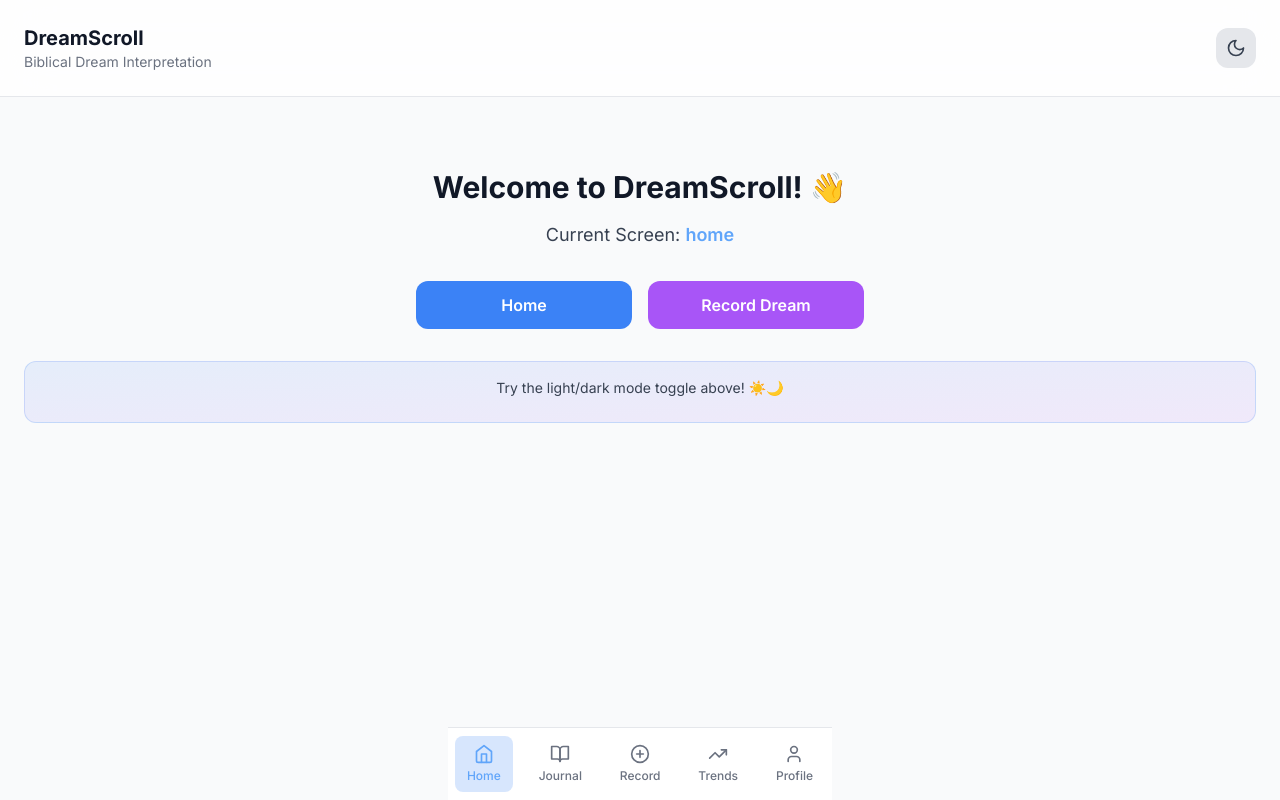
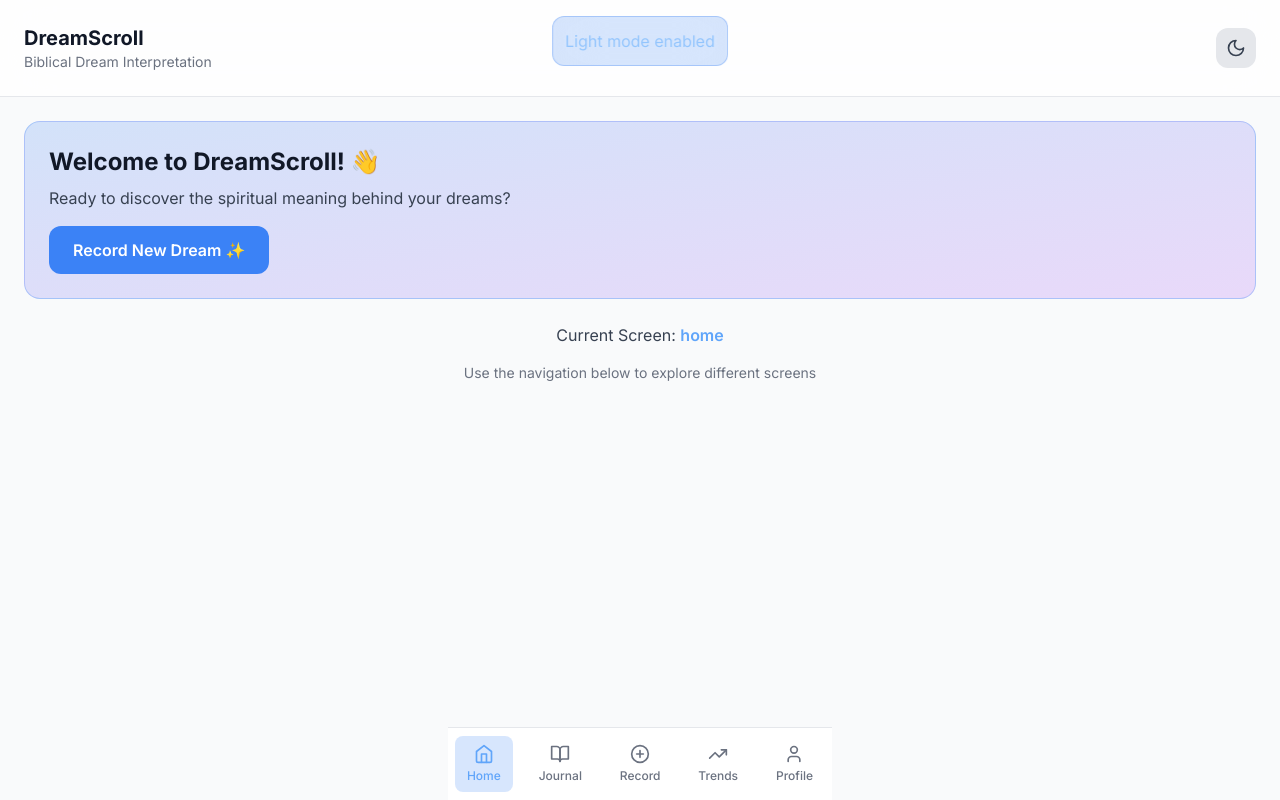
Before and after one commit to DarbyEntLLC/dreamscroll-pwa, a Next.js app: page / in a window 1280 px wide. Both pictures are taken after a click on the button 1236 px from the left and 48 px from the top of the page. Built offline with nearby package versions, Linux system fonts and the light colour scheme.

Commit message:
Update page.tsx

```diff
--- a/app/page.tsx
+++ b/app/page.tsx
@@ -1,11 +1,66 @@
 'use client';
 
-import { useState } from 'react';
-import { Home, BookOpen, PlusCircle, TrendingUp, User, Moon, Sun } from 'lucide-react';
+import { useState, useEffect, useRef } from 'react';
+import { Home, BookOpen, PlusCircle, TrendingUp, User, Moon, Sun, Mic, MicOff, Send, ArrowLeft, Brain, Sparkles } from 'lucide-react';
 
 export default function Page() {
   const [currentScreen, setCurrentScreen] = useState('home');
   const [darkMode, setDarkMode] = useState(true);
+  const [dreamText, setDreamText] = useState('');
+  const [isRecording, setIsRecording] = useState(false);
+  const [audioSupported, setAudioSupported] = useState(false);
+  const [notifications, setNotifications] = useState([]);
+
+  // Check for audio support
+  useEffect(() => {
+    if (typeof window !== 'undefined') {
+      setAudioSupported('MediaRecorder' in window);
+    }
+  }, []);
+
+  const addNotification = (message, type = 'info') => {
+    const id = Date.now();
+    setNotifications(prev => [...prev, { id, message, type }]);
+    setTimeout(() => {
+      setNotifications(prev => prev.filter(n => n.id !== id));
+    }, 3000);
+  };
+
+  const startRecording = () => {
+    setIsRecording(true);
+    addNotification('Recording started! 🎤', 'success');
+  };
+
+  const stopRecording = () => {
+    setIsRecording(false);
+    addNotification('Recording stopped', 'info');
+  };
+
+  const processDream = () => {
+    if (!dreamText.trim()) return;
+    addNotification('Dream interpretation complete! ✨', 'success');
+    setDreamText('');
+    setCurrentScreen('home');
+  };
+
+  const NotificationBar = () => (
+    notifications.length > 0 && (
+      <div className="fixed top-4 left-1/2 transform -translate-x-1/2 z-50">
+        {notifications.map(notification => (
+          <div
+            key={notification.id}
+            className={`mb-2 p-3 rounded-xl backdrop-blur-xl border ${
+              notification.type === 'success' ? 'bg-green-500/20 border-green-500/30 text-green-300' :
+              notification.type === 'error' ? 'bg-red-500/20 border-red-500/30 text-red-300' :
+              'bg-blue-500/20 border-blue-500/30 text-blue-300'
+            }`}
+          >
+            {notification.message}
+          </div>
+        ))}
+      </div>
+    )
+  );
 
   const BottomNav = () => (
     <div className={`fixed bottom-0 left-1/2 transform -translate-x-1/2 w-full max-w-sm ${darkMode ? 'bg-gray-800/90' : 'bg-white/90'} backdrop-blur-xl border-t ${darkMode ? 'border-gray-700/50' : 'border-gray-200'}`}>
@@ -34,8 +89,114 @@ export default function Page() {
     </div>
   );
 
+  // INPUT SCREEN
+  if (currentScreen === 'input') {
     return (
       <div className={`min-h-screen ${darkMode ? 'bg-gray-900 text-white' : 'bg-gray-50 text-gray-900'}`}>
+        <NotificationBar />
+
+        {/* Header */}
+        <div className={`${darkMode ? 'bg-gray-800/50' : 'bg-white/80'} backdrop-blur-xl border-b ${darkMode ? 'border-gray-700/50' : 'border-gray-200'} p-6`}>
+          <div className="flex items-center justify-between">
+            <button
+              onClick={() => setCurrentScreen('home')}
+              className={`w-10 h-10 ${darkMode ? 'bg-gray-700/50 hover:bg-gray-600/50' : 'bg-gray-200 hover:bg-gray-300'} rounded-xl flex items-center justify-center transition-colors`}
+            >
+              <ArrowLeft className={`w-5 h-5 ${darkMode ? 'text-gray-300' : 'text-gray-700'}`} />
+            </button>
+            <h2 className={`text-xl font-bold ${darkMode ? 'text-white' : 'text-gray-900'}`}>Record Dream</h2>
+            <div className="w-10 h-10"></div>
+          </div>
+        </div>
+
+        <div className="p-6 pb-24 space-y-6">
+          {/* AI Model Selection */}
+          <div className="bg-purple-500/10 rounded-xl p-4 border border-purple-500/20">
+            <h4 className="text-purple-300 font-medium mb-2 flex items-center">
+              <Brain className="w-4 h-4 mr-2" />
+              AI Interpretation Model
+            </h4>
+            <select className={`w-full p-2 rounded-lg ${darkMode ? 'bg-gray-800 border-gray-700 text-white' : 'bg-white border-gray-300 text-gray-900'} text-sm`}>
+              <option value="GPT-4">GPT-4 (OpenAI) - Most balanced</option>
+              <option value="Claude">Claude (Anthropic) - Best reasoning</option>
+              <option value="Gemini">Gemini (Google) - Creative insights</option>
+            </select>
+          </div>
+
+          {/* Recording Section */}
+          <div className={`${darkMode ? 'bg-gray-800/50' : 'bg-white/80'} backdrop-blur-xl rounded-2xl p-6 border ${darkMode ? 'border-gray-700/50' : 'border-gray-200'}`}>
+            <h3 className={`text-lg font-semibold ${darkMode ? 'text-white' : 'text-gray-900'} mb-6`}>Describe Your Dream</h3>
+
+            {/* Voice Recording Button */}
+            <div className="text-center mb-6">
+              <button
+                onClick={isRecording ? stopRecording : startRecording}
+                disabled={!audioSupported}
+                className={`w-20 h-20 rounded-full flex items-center justify-center transition-all shadow-xl ${
+                  isRecording
+                    ? 'bg-red-500 animate-pulse scale-110'
+                    : audioSupported
+                    ? 'bg-blue-500 hover:bg-blue-600 hover:scale-105'
+                    : 'bg-gray-600 cursor-not-allowed'
+                }`}
+              >
+                {isRecording ? <MicOff className="w-8 h-8 text-white" /> : <Mic className="w-8 h-8 text-white" />}
+              </button>
+              <p className={`mt-4 ${darkMode ? 'text-gray-300' : 'text-gray-700'} font-medium`}>
+                {isRecording
+                  ? '🎤 Recording your dream...'
+                  : audioSupported
+                  ? 'Tap to start voice recording'
+                  : 'Voice recording not available - please type below'
+                }
+              </p>
+            </div>
+
+            {/* Text Input */}
+            <div className="relative">
+              <textarea
+                value={dreamText}
+                onChange={(e) => setDreamText(e.target.value)}
+                placeholder="Type your dream here or use voice recording above..."
+                disabled={isRecording}
+                rows={8}
+                className={`w-full p-4 rounded-xl ${darkMode ? 'bg-gray-700/50 border-gray-600 text-white' : 'bg-gray-50 border-gray-300 text-gray-900'} border placeholder-gray-400 resize-none focus:outline-none focus:border-blue-500 transition-colors`}
+              />
+              {dreamText.trim() && !isRecording && (
+                <button
+                  onClick={processDream}
+                  className="absolute bottom-4 right-4 bg-blue-500 hover:bg-blue-600 p-3 rounded-full transition-all shadow-lg hover:scale-105"
+                >
+                  <Send className="w-5 h-5 text-white" />
+                </button>
+              )}
+            </div>
+          </div>
+
+          {/* Tips */}
+          <div className="bg-blue-500/10 rounded-xl p-4 border border-blue-500/20">
+            <h4 className="text-blue-300 font-medium mb-2 flex items-center">
+              <Sparkles className="w-4 h-4 mr-2" />
+              Recording Tips
+            </h4>
+            <ul className="text-blue-200 text-sm space-y-1">
+              <li>• Include emotions and colors you remember</li>
+              <li>• Describe the setting and people involved</li>
+              <li>• Note any symbols or unusual elements</li>
+            </ul>
+          </div>
+        </div>
+
+        <BottomNav />
+      </div>
+    );
+  }
+
+  // HOME SCREEN (Default)
+  return (
+    <div className={`min-h-screen ${darkMode ? 'bg-gray-900 text-white' : 'bg-gray-50 text-gray-900'}`}>
+      <NotificationBar />
+
       {/* Header */}
       <div className={`${darkMode ? 'bg-gray-800/50' : 'bg-white/80'} backdrop-blur-xl border-b ${darkMode ? 'border-gray-700/50' : 'border-gray-200'} p-6`}>
         <div className="flex items-center justify-between">
@@ -44,7 +205,10 @@ export default function Page() {
             <p className={`text-sm ${darkMode ? 'text-gray-400' : 'text-gray-500'}`}>Biblical Dream Interpretation</p>
           </div>
           <button
-            onClick={() => setDarkMode(!darkMode)}
+            onClick={() => {
+              setDarkMode(!darkMode);
+              addNotification(`${darkMode ? 'Light' : 'Dark'} mode enabled`, 'info');
+            }}
             className={`w-10 h-10 ${darkMode ? 'bg-gray-700/50 hover:bg-gray-600/50' : 'bg-gray-200 hover:bg-gray-300'} rounded-xl flex items-center justify-center transition-colors`}
           >
             {darkMode ? <Sun className="w-5 h-5 text-gray-300" /> : <Moon className="w-5 h-5 text-gray-700" />}
@@ -54,34 +218,28 @@ export default function Page() {
 
       {/* Content */}
       <div className="p-6 pb-24">
-        <div className="text-center py-12">
-          <h2 className={`text-3xl font-bold ${darkMode ? 'text-white' : 'text-gray-900'} mb-4`}>
+        <div className="bg-gradient-to-br from-blue-500/20 to-purple-500/20 rounded-2xl p-6 border border-blue-500/30 mb-6">
+          <h2 className={`text-2xl font-bold ${darkMode ? 'text-white' : 'text-gray-900'} mb-2`}>
             Welcome to DreamScroll! 👋
           </h2>
-          <p className={`text-lg ${darkMode ? 'text-gray-300' : 'text-gray-700'} mb-8`}>
-            Current Screen: <span className="text-blue-400 font-semibold">{currentScreen}</span>
+          <p className={`${darkMode ? 'text-gray-300' : 'text-gray-700'} mb-4`}>
+            Ready to discover the spiritual meaning behind your dreams?
           </p>
-
-          <div className="grid grid-cols-2 gap-4 max-w-md mx-auto">
-            <button
-              onClick={() => setCurrentScreen('home')}
-              className="bg-blue-500 hover:bg-blue-600 text-white px-6 py-3 rounded-xl font-semibold transition-all"
-            >
-              Home
-            </button>
           <button
             onClick={() => setCurrentScreen('input')}
-              className="bg-purple-500 hover:bg-purple-600 text-white px-6 py-3 rounded-xl font-semibold transition-all"
+            className="bg-blue-500 hover:bg-blue-600 text-white px-6 py-3 rounded-xl font-semibold transition-all hover:scale-105"
           >
-              Record Dream
+            Record New Dream ✨
           </button>
         </div>
 
-          <div className="mt-8 p-4 rounded-xl bg-gradient-to-br from-blue-500/10 to-purple-500/10 border border-blue-500/20">
-            <p className={`${darkMode ? 'text-gray-300' : 'text-gray-700'} text-sm mb-2`}>
-              Try the light/dark mode toggle above! ☀️🌙
+        <div className="text-center">
+          <p className={`${darkMode ? 'text-gray-300' : 'text-gray-700'} mb-4`}>
+            Current Screen: <span className="text-blue-400 font-semibold">{currentScreen}</span>
           </p>
-          </div>
+          <p className={`${darkMode ? 'text-gray-400' : 'text-gray-500'} text-sm`}>
+            Use the navigation below to explore different screens
+          </p>
         </div>
       </div>
 
```
Lines whose indentation alone changed are shown as unchanged.
